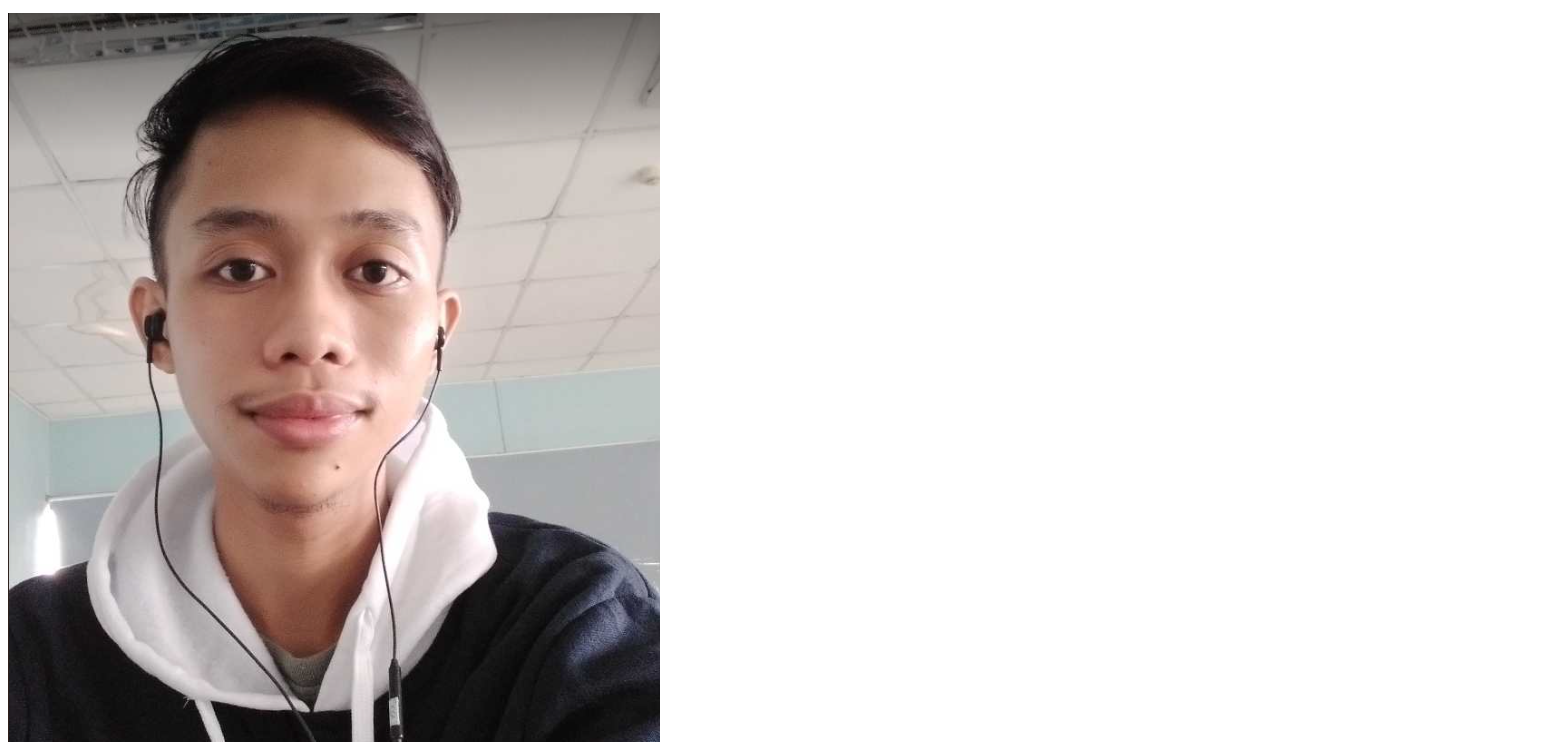
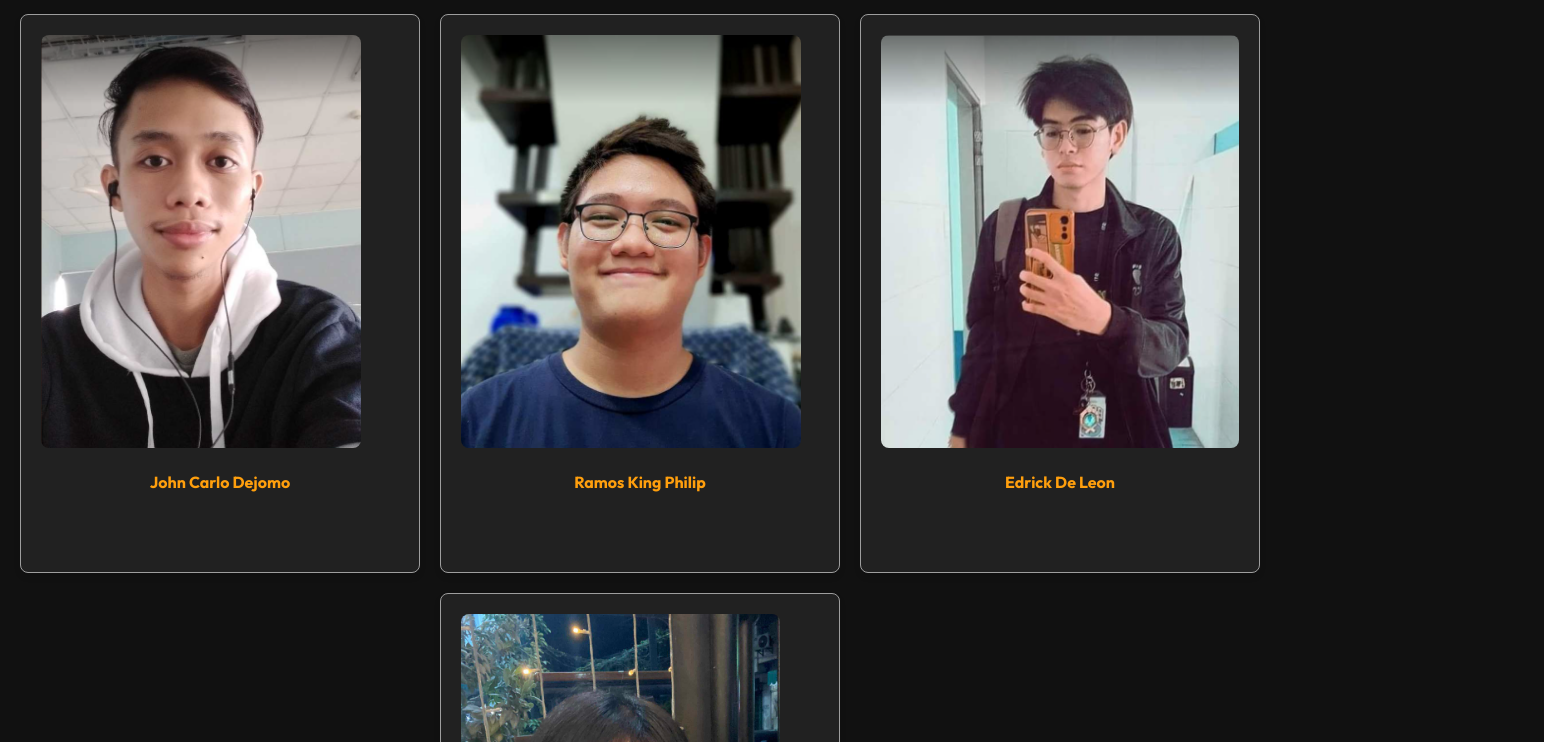
Before and after one commit to DenggChan/sample, a plain HTML site: page about.html in a window 1280 px wide. Shown: the part 136-878 px from the top of the page, 1544 px wide, since content can reach past the window. Drawn offline with nearby package versions, Linux system fonts and the light colour scheme; files whose address does not match are found by name.

Commit message:
Update about.html

```diff
--- a/about.html
+++ b/about.html
@@ -4,7 +4,7 @@
     <meta charset="UTF-8">
     <meta name="viewport" content="width=device-width, initial-scale=1.0">
     <title>Feastify</title>
-    <link rel="stylesheet" type="text/css" href="C:\Users\acer\OneDrive\Desktop\websys\style.css">
+    <link rel="stylesheet" type="text/css" href="style.css">
 
     <!-- Icon source -->
     <link rel="stylesheet" href="https://unpkg.com/boxicons@latest/css/boxicons.min.css">
```
